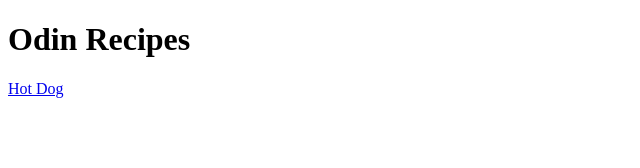
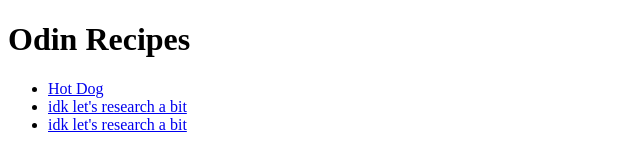
Before and after one commit to RebootLord/odin-recipes, a plain HTML site: page index.html in a window 1280 px wide. Shown: the whole page, without its empty margins (0-640 px from the left). Drawn offline with Linux system fonts and the light colour scheme.

Commit message:
Add Unorderd list to HomePage with 2 more recipes to create

```diff
--- a/index.html
+++ b/index.html
@@ -7,6 +7,11 @@
 </head>
 <body>
     <h1>Odin Recipes</h1>
-    <a href="recipes/hotdog.html">Hot Dog</a>
+    <ul>
+        <li><a href="recipes/hotdog.html">Hot Dog</a></li>
+        <li><a href="recipes/">idk let's research a bit</a></li>
+        <li><a href="recipes/">idk let's research a bit</a></li>
+
+    </ul>
 </body>
 </html>
```
